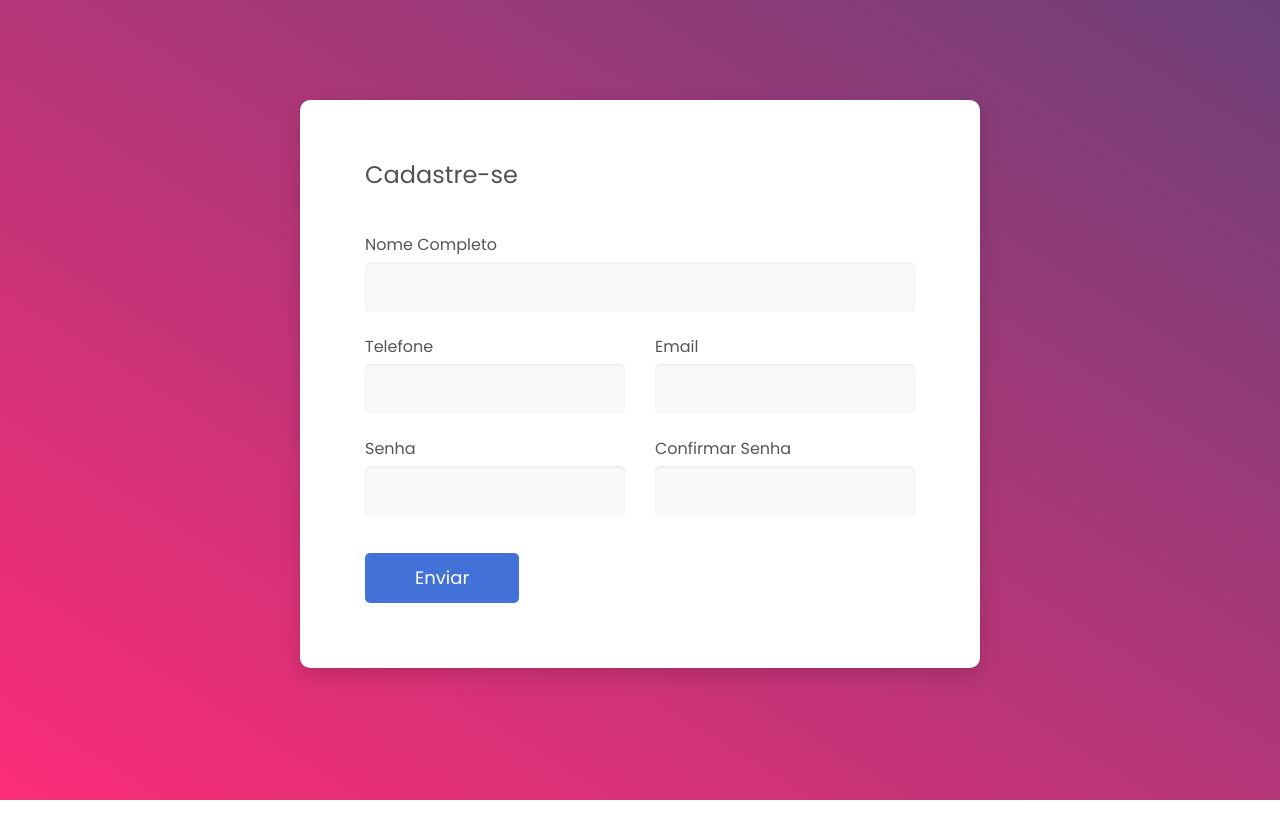
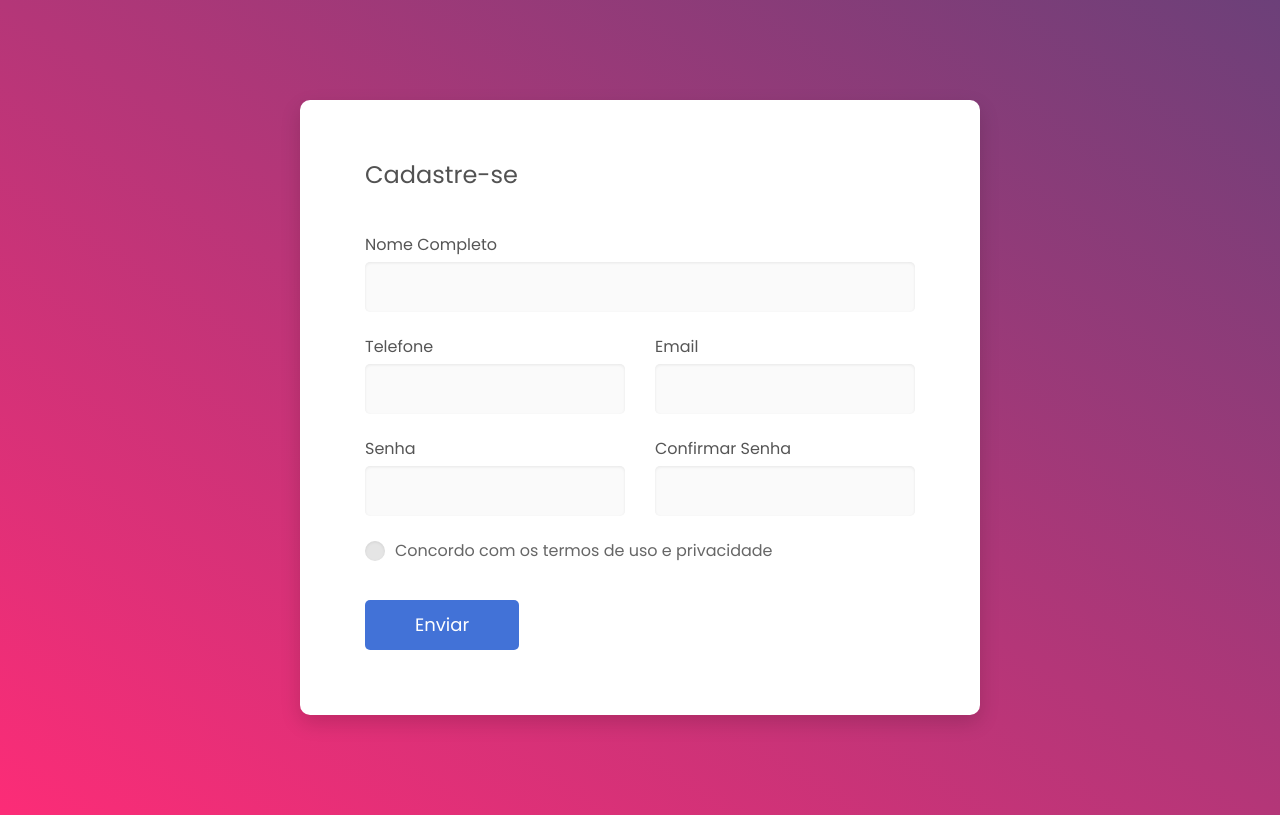
Before and after one commit to willianjonhy05/godfather, a Django app: page /criar-usuario/ in a window 1280 px wide. Run offline with Django 5.2, Linux system fonts and the light colour scheme; some libraries are stand-ins or nearby versions.

Commit message:
refinando o sistema de registro de usuário

```diff
--- a/core/forms.py
+++ b/core/forms.py
@@ -11,10 +11,11 @@ from django.core.exceptions import ValidationError
 class UsuarioForms(forms.ModelForm):
     password = forms.CharField(label='Senha', required=True, widget=forms.PasswordInput())
     password2 = forms.CharField(label='Confirmar Senha', required=True, widget=forms.PasswordInput())
+    concorda_termos = forms.BooleanField(label='Concordo com os termos de uso e privacidade', required=True)
 
     class Meta:
         model = Perfil
-        fields = ['nome', 'telefone', 'email', 'password', 'password2']
+        fields = ['nome', 'telefone', 'email', 'password', 'password2', 'concorda_termos']
 
     def clean(self):
         cleaned_data = super().clean()
--- a/core/models.py
+++ b/core/models.py
@@ -20,6 +20,7 @@ class Perfil(AbstractUser):
     email = models.EmailField(unique=True)
     telefone = models.CharField("Telefone", max_length=11)
     nome = models.CharField("Nome Completo", max_length=100)
+    concorda_termos = models.BooleanField(default=False)
 
 
     USERNAME_FIELD = "email"
--- a/core/views.py
+++ b/core/views.py
@@ -6,6 +6,7 @@ from django.contrib.auth.forms import UserCreationForm
 from .models import Usuario
 from .forms import UsuarioForms
 from django.views.generic import CreateView
+from django.contrib import messages
 
 
 
@@ -16,3 +17,25 @@ class UsuarioCreateView(CreateView):
 
     def get_success_url(self):
         return reverse('home')
+
+    def form_valid(self, form):
+        if form.cleaned_data['concorda_termos']:
+            return super().form_valid(form)
+        else:
+            form.add_error('concorda_termos', 'Você deve concordar com os termos para se registrar.')
+            return self.form_invalid(form)
+
+
+def criar_usuario(request):
+    if request.method == 'POST':
+        form = UsuarioForms(request.POST)
+        if form.is_valid():
+            usuario = form.save(commit=False)
+            usuario.concorda_termos = True
+            usuario.save()
+            messages.success(request, "Usuário criado com sucesso, faça seu Login!")
+            return redirect('login')
+    else:
+        form = UsuarioForms()
+
+    return render(request, 'public/sign-up.html', {'form': form})
--- a/godfather/urls.py
+++ b/godfather/urls.py
@@ -18,14 +18,15 @@ from django.contrib import admin
 from django.urls import path
 from django.conf import settings
 from django.conf.urls.static import static
-from .views import home, contato
+from .views import home, contato, politica
 from contato.views import inscricao_newsletter
-from core.views import UsuarioCreateView
+from core.views import UsuarioCreateView, criar_usuario
 
 urlpatterns = [
     path('admin/', admin.site.urls),
     path('inscricao/', inscricao_newsletter, name='inscricao'),
-    path('criar-usuario/', UsuarioCreateView.as_view(), name='registrar_usuario'),
+    path('politica/', politica, name='politica'),
+    path('criar-usuario/', criar_usuario, name='registrar_usuario'),
     path('contato/', contato, name='contato'),
     path('', home, name='home'),
 ]
--- a/godfather/views.py
+++ b/godfather/views.py
@@ -23,3 +23,8 @@ def contato(request):
     }
 
     return render(request, template_name, context)
+
+def politica(request):
+    template_name = 'public/politica.html'
+    context = {}
+    return render(request, template_name, context)
--- a/templates/public/sign-up.html
+++ b/templates/public/sign-up.html
@@ -68,6 +68,16 @@
                                 </div>
                             </div>
                         </div>
+                        <div class="input-group">
+                            <div class="input-group">
+                                <label class="radio-container m-r-45">
+                                    {{ form.concorda_termos.label }}
+                                    {{ form.concorda_termos }}
+                                    <span class="checkmark"></span>
+                                </label>
+                            </div>
+                            <!-- <span>Clique aqui e consulte nossa Política de Privacidade e Termos de Uso</span> -->
+                        </div>
                         <div class="p-t-15">
                             <button class="btn btn--radius-2 btn--blue" type="submit">Enviar</button>
                         </div>
@@ -77,6 +87,19 @@
             </div>
         </div>
     </div>
+
+    <script>
+    document.addEventListener('DOMContentLoaded', function() {
+        const form = document.querySelector('form');
+
+        form.addEventListener('submit', function(event) {
+            if (!document.getElementById('id_concorda_termos').checked) {
+                event.preventDefault();
+                alert('Você deve concordar com os termos para enviar o formulário.');
+            }
+        });
+    });
+</script>
 
     <script src="{% static 'js/sign_up/jquery.min.js' %}"></script>
     <script src="{% static 'js/sign_up/select2.min.js' %}"></script>
```
Also changed, not shown: core/migrations/0001_initial.py (deleted).
